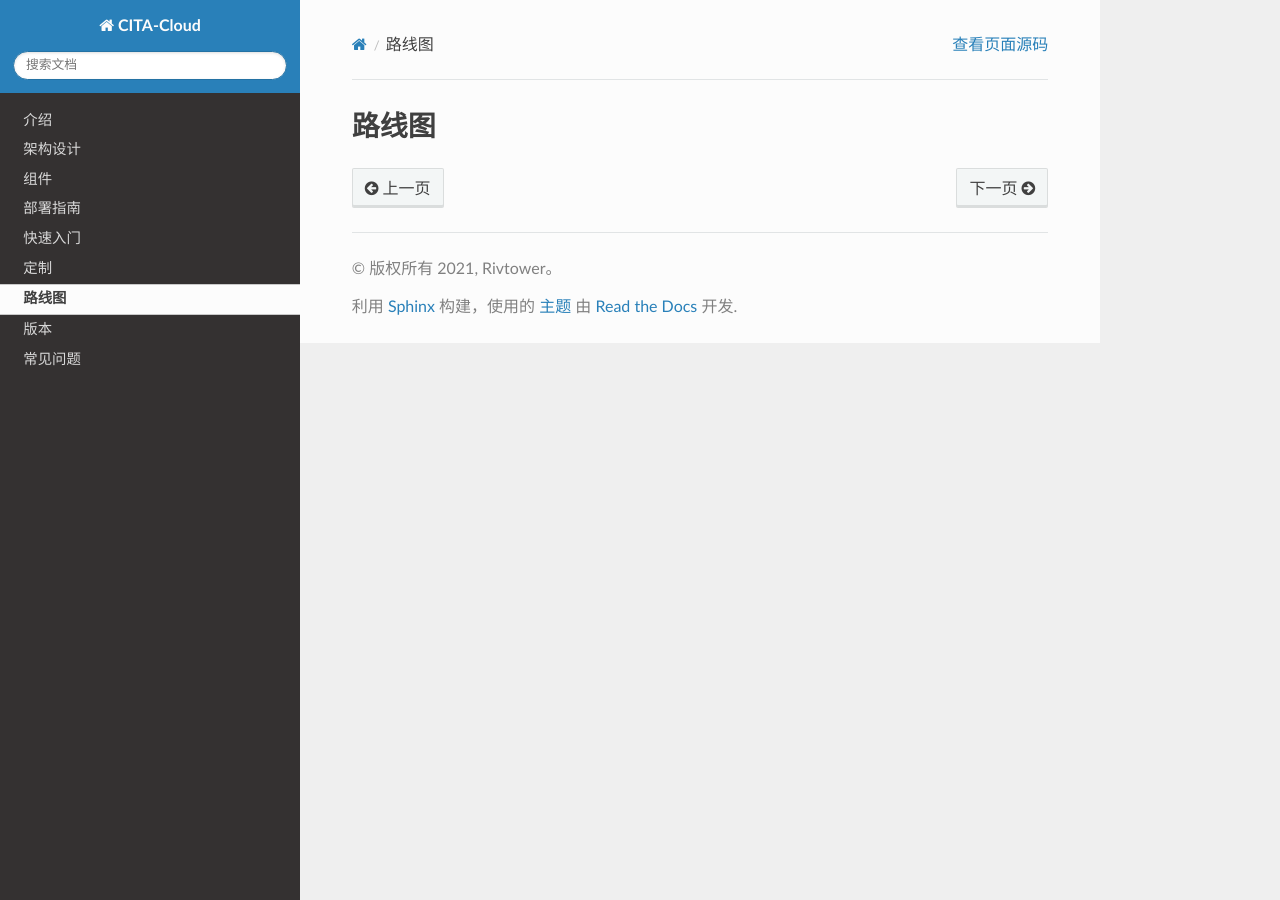
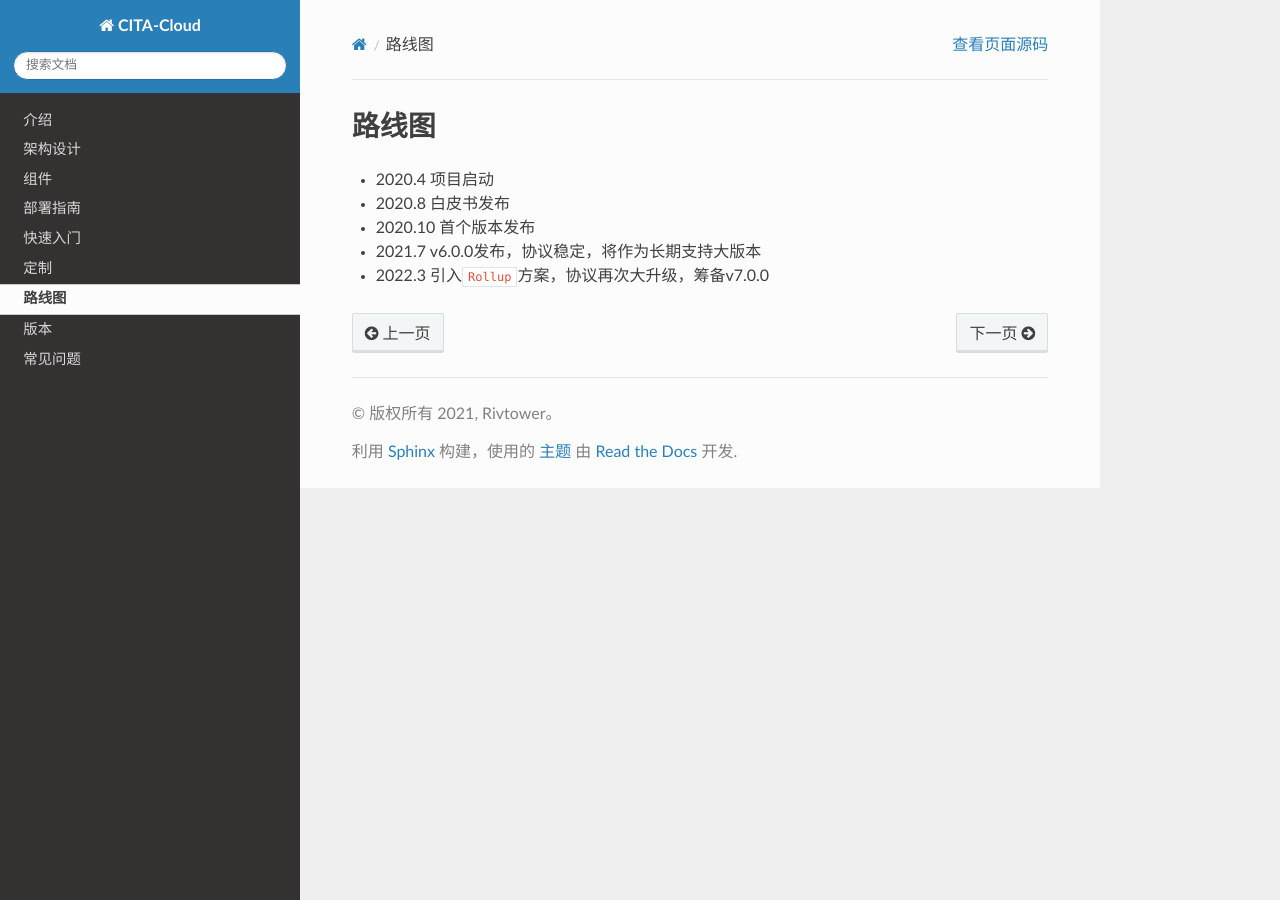
Before and after one commit to cita-cloud/docs, a Sphinx documentation site: the page built from source/roadmap.md, in a window 1280 px wide. Built offline with Sphinx 7.4.7 and the Read the Docs theme 2.0.0, drawn with Linux system fonts in a browser that asks for light colours.

Commit message:
update release and roadmap

```diff
--- a/source/roadmap.md
+++ b/source/roadmap.md
@@ -1 +1,7 @@
 # 路线图
+
+- 2020.4   项目启动
+- 2020.8   白皮书发布
+- 2020.10  首个版本发布
+- 2021.7   v6.0.0发布，协议稳定，将作为长期支持大版本
+- 2022.3   引入`Rollup`方案，协议再次大升级，筹备v7.0.0
```
Also changed, not shown: source/release.md (+4 -0 lines), source/index.rst (line endings or trailing spaces).
